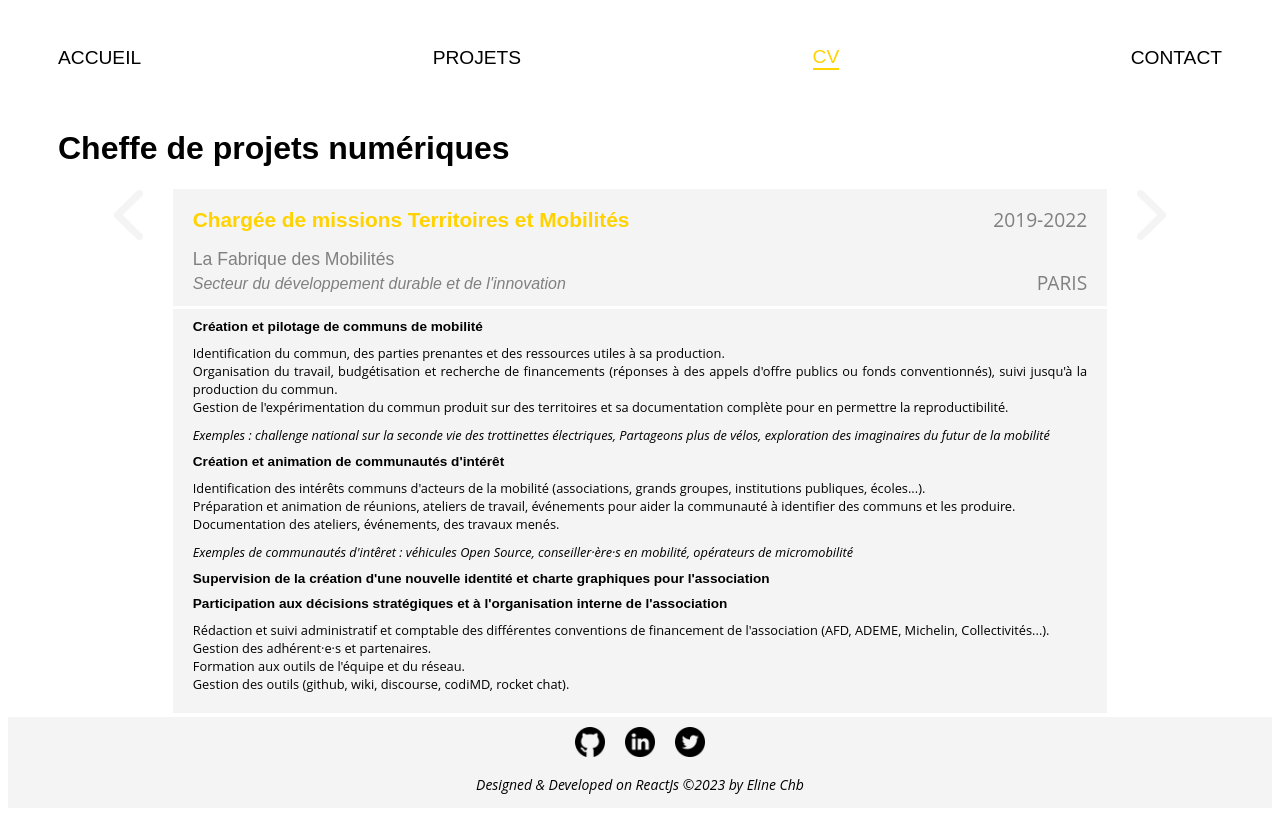
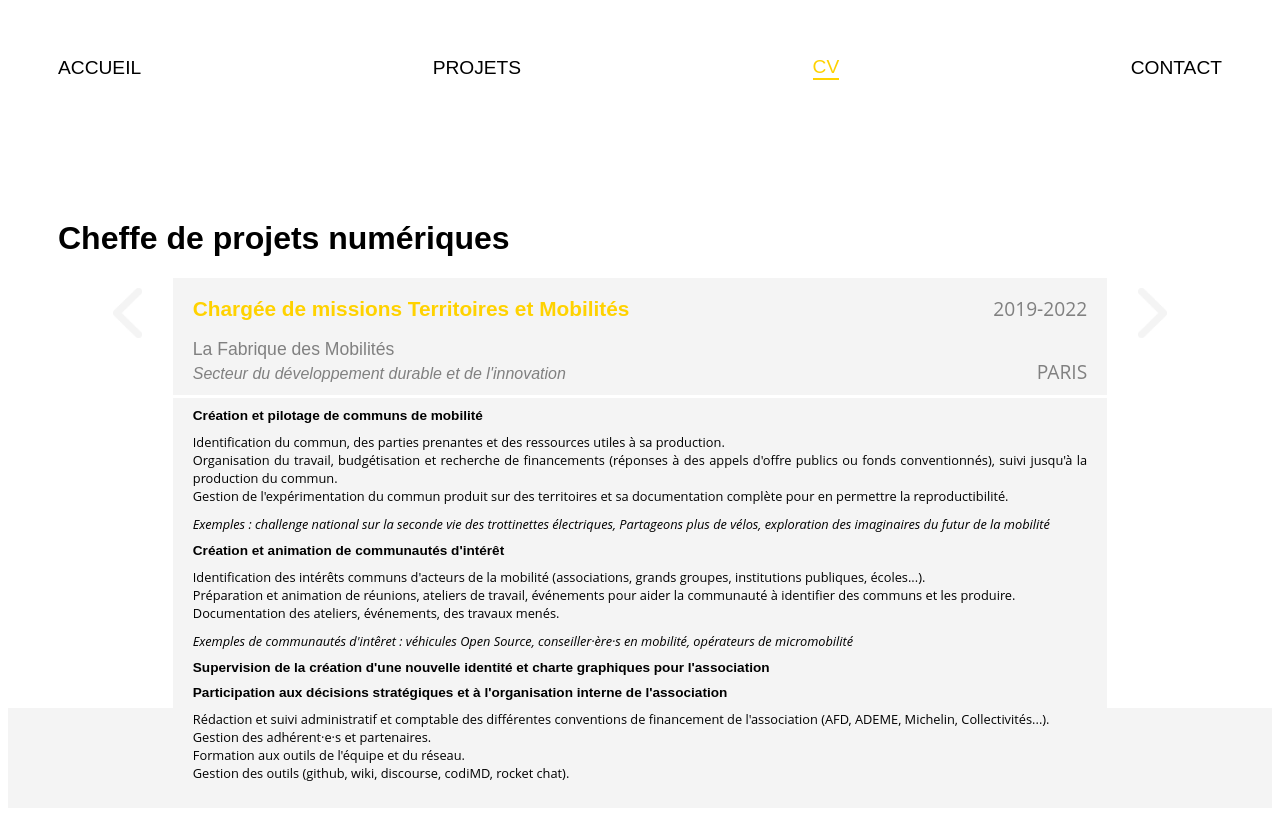
Before and after one commit to Eline31/portfolio, a React (Create React App) app: page /curriculumvitae in a window 1280 px wide. Shown: the top 832 px of the page. Built offline with nearby package versions, Linux system fonts and the light colour scheme; a web font is replaced by a local one.

Commit message:
responsive carrousel not ok

```diff
--- a/src/Components/Carrousel/Carrousel.jsx
+++ b/src/Components/Carrousel/Carrousel.jsx
@@ -42,13 +42,17 @@ export default function Carrousel() {
         </div>
       ) : (
         <div className="Carrousel-wrapper">
-          <button alt="Expérience précédente" onClick={prevSlide}>
+          <div
+            className="buttons"
+            alt="Expérience précédente"
+            onClick={prevSlide}
+          >
             <img
               src={chevronleft}
               className="arrowLeft"
               alt="Flèche indiquant la gauche"
             />
-          </button>
+          </div>
           <div className="Xpe">
             {experiences.map((experience, index) => {
               return (
@@ -67,13 +71,17 @@ export default function Carrousel() {
               )
             })}
           </div>
-          <button alt="Expérience suivante" onClick={nextSlide}>
+          <div
+            className="buttons"
+            alt="Expérience suivante"
+            onClick={nextSlide}
+          >
             <img
               src={chevronright}
               className="arrowRight"
               alt="Flèche indiquant la droite"
             />
-          </button>
+          </div>
         </div>
       )}
     </>
--- a/src/Components/Carrousel/Carrousel.scss
+++ b/src/Components/Carrousel/Carrousel.scss
@@ -7,21 +7,29 @@
   flex-wrap: nowrap;
   justify-content: center;
   // max-height: 850px;
-  // height: 100%;
+  height: 100%;
   width: 100%;
   // align-items: center;
   margin: 0px 50px;
   // overflow: hidden;
-  button {
+  .buttons {
     background: none;
     border: none;
     cursor: pointer;
     transition: all 300ms ease-in-out;
     height: 100%;
-    .arrowLeft,
+    position: relative;
+    // top: -140px;
+    display: flex;
+    margin: 10px 5px 0px 5px;
+    .arrowLeft {
+      transform: scale(1);
+      height: 50px;
+    }
     .arrowRight {
       transform: scale(1);
       height: 50px;
+      // left: 40px;
     }
     &:active {
       transform: scale(2);
@@ -43,7 +51,7 @@
       transform: scale(0.92);
       opacity: 0;
       position: absolute;
-      height: 100%;
+      // height: 100%;
       // width: 90%;
       &__active {
         transform: scale(1);
--- a/src/Pages/CV/CV.scss
+++ b/src/Pages/CV/CV.scss
@@ -3,7 +3,7 @@
   display: flex;
   flex-direction: column;
   // width: 100%;
-  height: 100%;
+  // height: 100%;
   h1 {
     display: block;
   }
@@ -11,10 +11,7 @@
     display: flex;
     flex-direction: row;
     flex-wrap: wrap;
-    // max-height: 850px;
-    // margin: 20px 50px;
-    // width: 100%;
-    // height: 100%;
+
     .diplomas {
       width: 300px;
       height: 300px;
```
